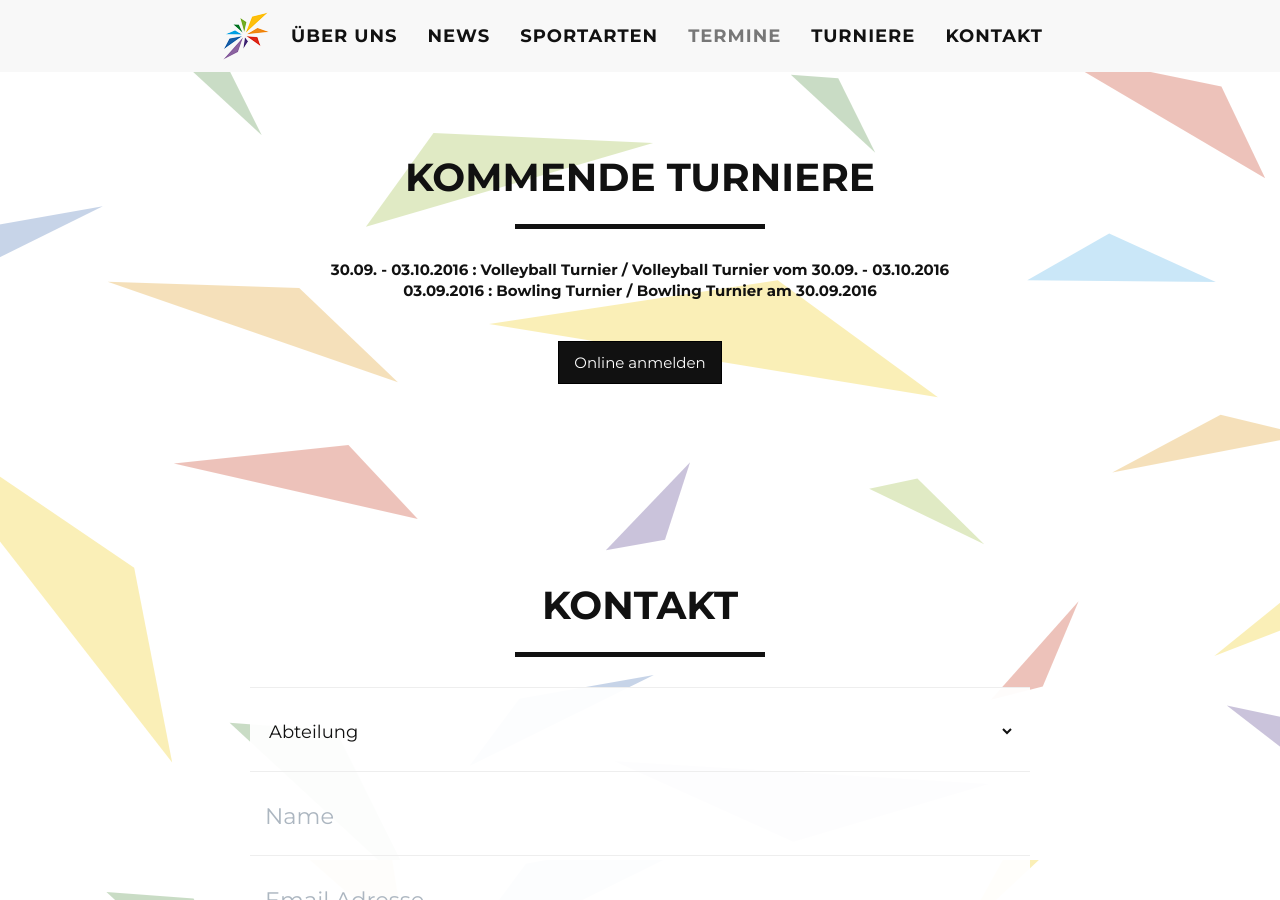
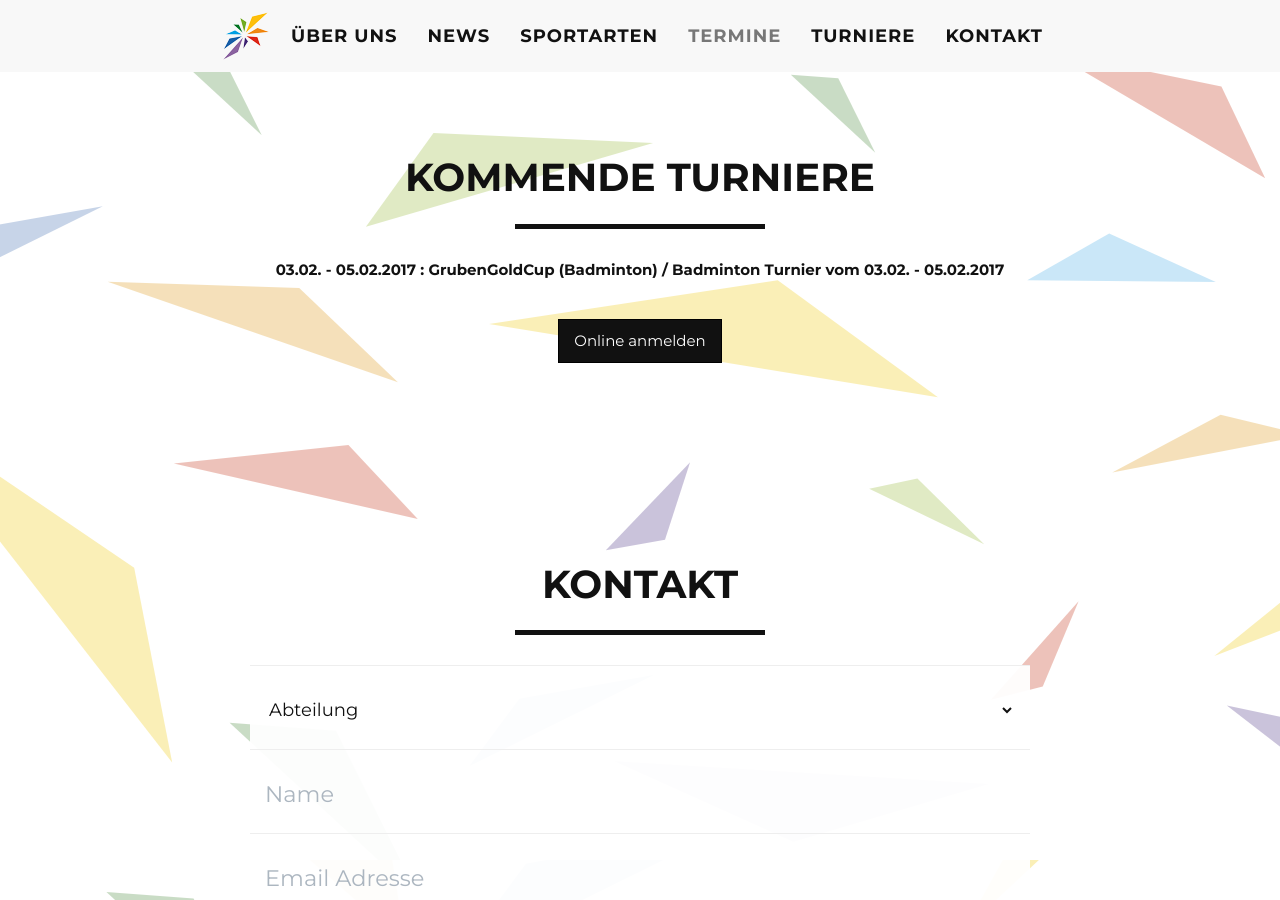
Before and after one commit to scarweb/scarweb.github.io, a Jekyll site: the page built from index.html, in a window 1280 px wide and 900 px high, scrolled down 3640 px. Built offline with Jekyll 4.4.1, drawn with Linux system fonts in a browser that asks for light colours.

Commit message:
Update tourniere.yml
Turniere geändert

```diff
--- a/_data/tourniere.yml
+++ b/_data/tourniere.yml
@@ -1,7 +1,3 @@
-- name: Volleyball Turnier
-  datum: 30.09. - 03.10.2016
-  text: Volleyball Turnier vom 30.09. - 03.10.2016
-
-- name: Bowling Turnier
-  datum: 03.09.2016
-  text: Bowling Turnier am 30.09.2016
+- name: GrubenGoldCup (Badminton)
+  datum: 03.02. - 05.02.2017
+  text: Badminton Turnier vom 03.02. - 05.02.2017
```
